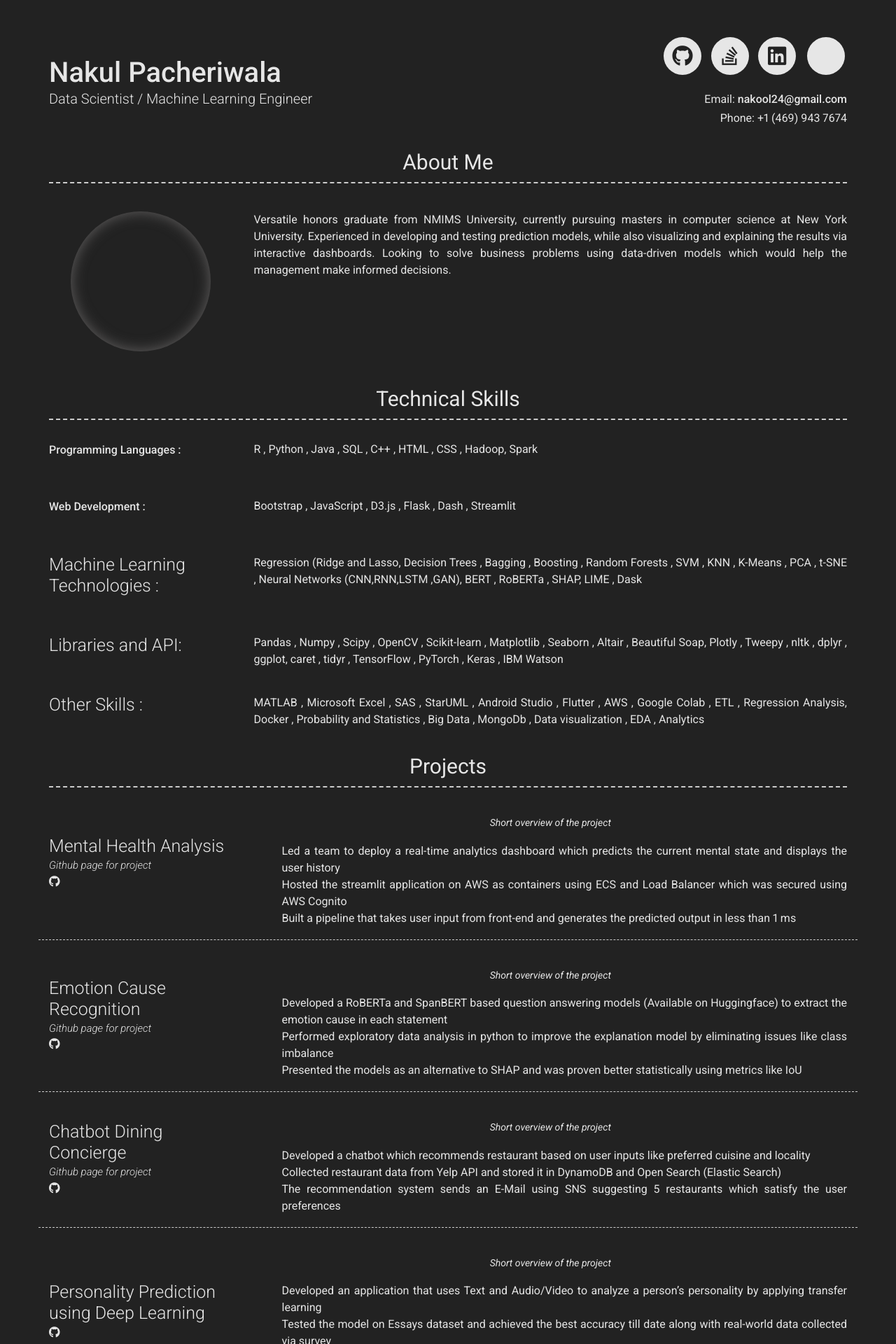
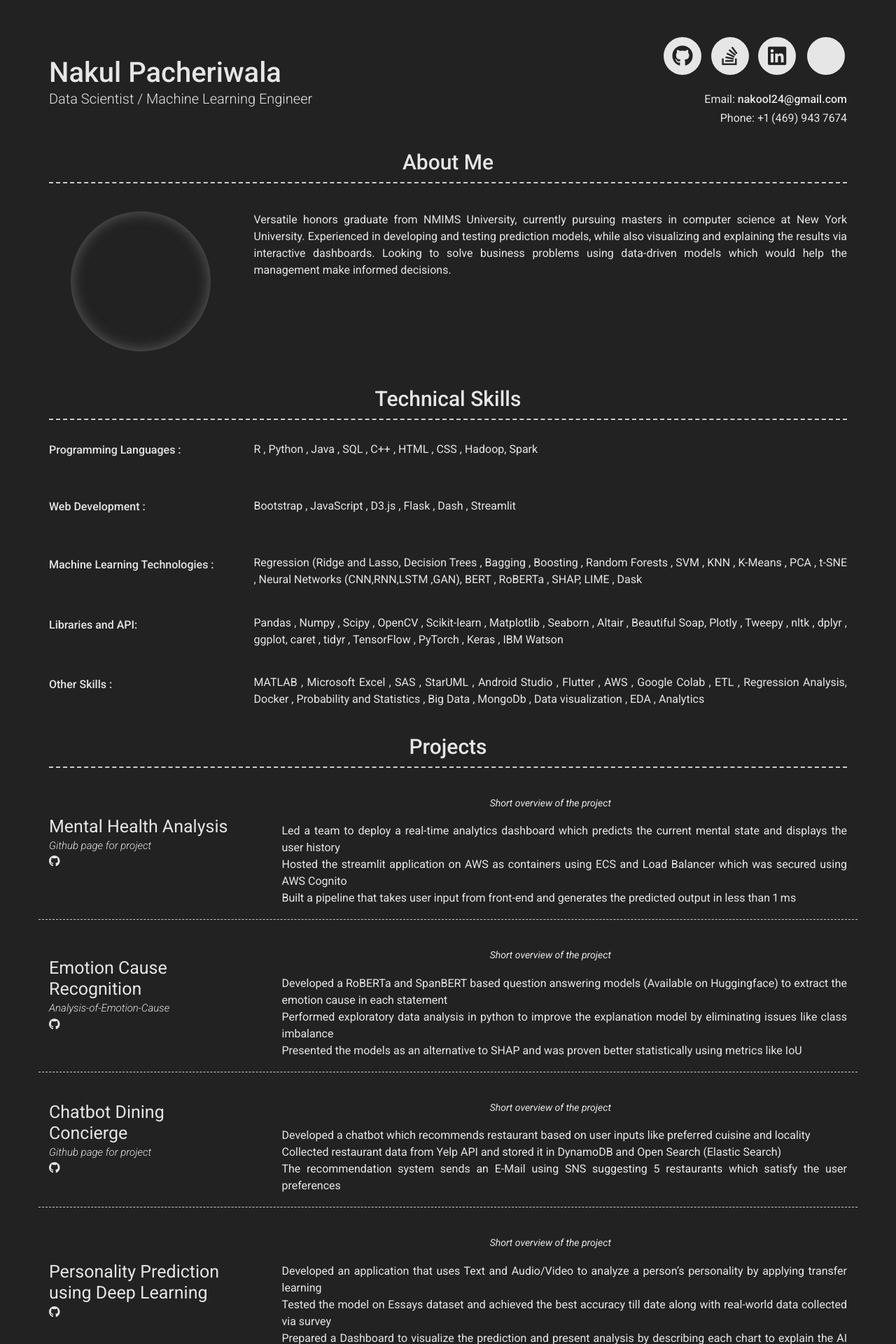
Before and after one commit to Nakul24-1/Nakul.github.io, a Jekyll site: the page built from index.md, in a window 1280 px wide. Shown: the top 1920 px of the page at 70% size. Built offline with Jekyll 4.4.1, drawn with Linux system fonts in a browser that asks for light colours; nearby versions of some CDN libraries.

Commit message:
Font sizes

```diff
--- a/_config.yml
+++ b/_config.yml
@@ -1,5 +1,5 @@
 # Site
-repository: Git repository where your resume will be hosted, only required if you are hosting on GitHub (eg. sproogen/modern-resume-theme)
+repository: Git repository where your resume will be hosted, only required if you are hosting on GitHub
 # favicon: Directory of your favicon (eg. images/favicon.ico)(optional)
 
 # Content configuration version
@@ -75,19 +75,19 @@ content:
         description: |
           Bootstrap , JavaScript , D3.js , Flask , Dash , Streamlit
       - layout: left
-        title: >
+        sub_title: >
           Machine Learning Technologies :
         description: |
           Regression (Ridge and Lasso, Decision Trees , Bagging , Boosting , Random Forests , SVM , KNN , K-Means ,
           PCA , t-SNE , Neural Networks (CNN,RNN,LSTM ,GAN), BERT , RoBERTa , SHAP, LIME , Dask
       - layout: left
-        title: >
+        sub_title: >
           Libraries and API:
         description: |
           Pandas , Numpy , Scipy , OpenCV , Scikit-learn , Matplotlib , Seaborn , Altair , Beautiful Soap,
           Plotly , Tweepy , nltk , dplyr , ggplot, caret , tidyr , TensorFlow , PyTorch , Keras , IBM Watson
       - layout: left
-        title: >
+        sub_title: >
           Other Skills  :
         description: |
           MATLAB ,  Microsoft Excel , SAS , StarUML , Android Studio , Flutter , AWS , Google Colab , ETL , Regression Analysis, Docker ,
@@ -104,7 +104,7 @@ content:
         link: https://github.com/Nakul24-1/Mental-Health-Cloud
         link_text: Github page for project
         additional_links:
-          - title:  Github page for project (eg. sproogen/modern-resume-theme)
+          - title:  Github page for project
             icon: fab fa-github
             url: https://github.com/Nakul24-1/Mental-Health-Cloud
         quote: >
@@ -117,12 +117,12 @@ content:
         border: weak  # Value of `weak` will display a weak border below this item. # Any
                       # other value (or no value) means no border will be displayed
         title: Emotion Cause Recognition
-        link: https://github.com/Nakul24-1/Mental-Health-Cloud
-        link_text: Github page for project
+        link: https://github.com/Nakul24-1/Analysis-of-Emotion-Cause
+        link_text: Analysis-of-Emotion-Cause
         additional_links:
-          - title:  Github page for project (eg. sproogen/modern-resume-theme)
+          - title:  Analysis-of-Emotion-Cause
             icon: fab fa-github
-            url: https://github.com/Nakul24-1/Mental-Health-Cloud
+            url: https://github.com/Nakul24-1/Analysis-of-Emotion-Cause
         quote: >
           Short overview of the project
         description: | # this will include new lines to allow paragraphs
@@ -137,7 +137,7 @@ content:
         link: https://github.com/Nakul24-1/Mental-Health-Cloud
         link_text: Github page for project
         additional_links:
-          - title:  Github page for project (eg. sproogen/modern-resume-theme)
+          - title:  Github page for project
             icon: fab fa-github
             url: https://github.com/Nakul24-1/Mental-Health-Cloud
         quote: >
@@ -151,13 +151,13 @@ content:
                       # other value (or no value) means no border will be displayed
         title: Personality Prediction using Deep Learning
         additional_links:
-          - title:  Github page for project (eg. sproogen/modern-resume-theme)
+          - title:  Nakul24-1/Personality-Prediction
             icon: fab fa-github
-            url: https://github.com/Nakul24-1/Mental-Health-Cloud
+            url: https://github.com/Nakul24-1/Personality-Prediction
         quote: >
           Short overview of the project
         description: | # this will include new lines to allow paragraphs
-          - Developed an application that uses Text and Audio/Video to analyze a person’s personality by applying transfer learning
+          - Developed an application that uses Text and Audio/Video to analyze a person's personality by applying transfer learning
           - Tested the model on Essays dataset and achieved the best accuracy till date along with real-world data collected via survey
           - Prepared a Dashboard to visualize the prediction and present analysis by describing each chart to explain the AI results
 
@@ -167,7 +167,7 @@ content:
         title: Facial Expression Recognition with Keras
 
         additional_links:
-          - title:  Github page for project (eg. sproogen/modern-resume-theme)
+          - title:  Link Unavailable
             icon: fab fa-github
             url: https://github.com/Nakul24-1/Mental-Health-Cloud
         quote: >
--- a/_sass/modern-resume-theme.scss
+++ b/_sass/modern-resume-theme.scss
@@ -100,7 +100,7 @@
 
     h4 {
       margin-bottom: 0.1rem;
-      font-weight: 300;
+      font-weight: 400;
 
       @media print {
         margin-bottom: 0.2rem;
--- a/_sass/type.scss
+++ b/_sass/type.scss
@@ -47,7 +47,7 @@ h2 {
 }
 
 h3 {
-  font-weight: 400;
+  font-weight: 450;
   font-size: 3rem;
   text-align: center;
   border-bottom: dashed 2px #CCCCCC;
```
